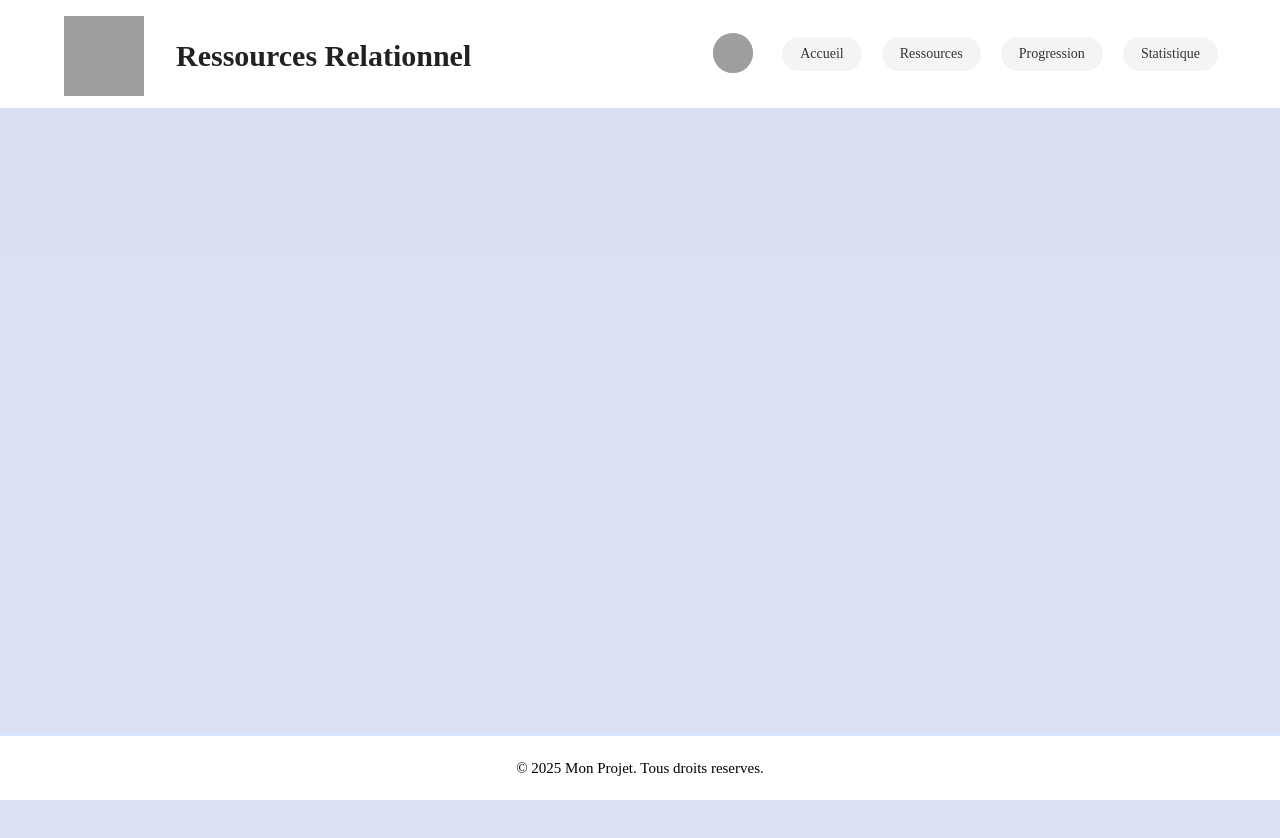
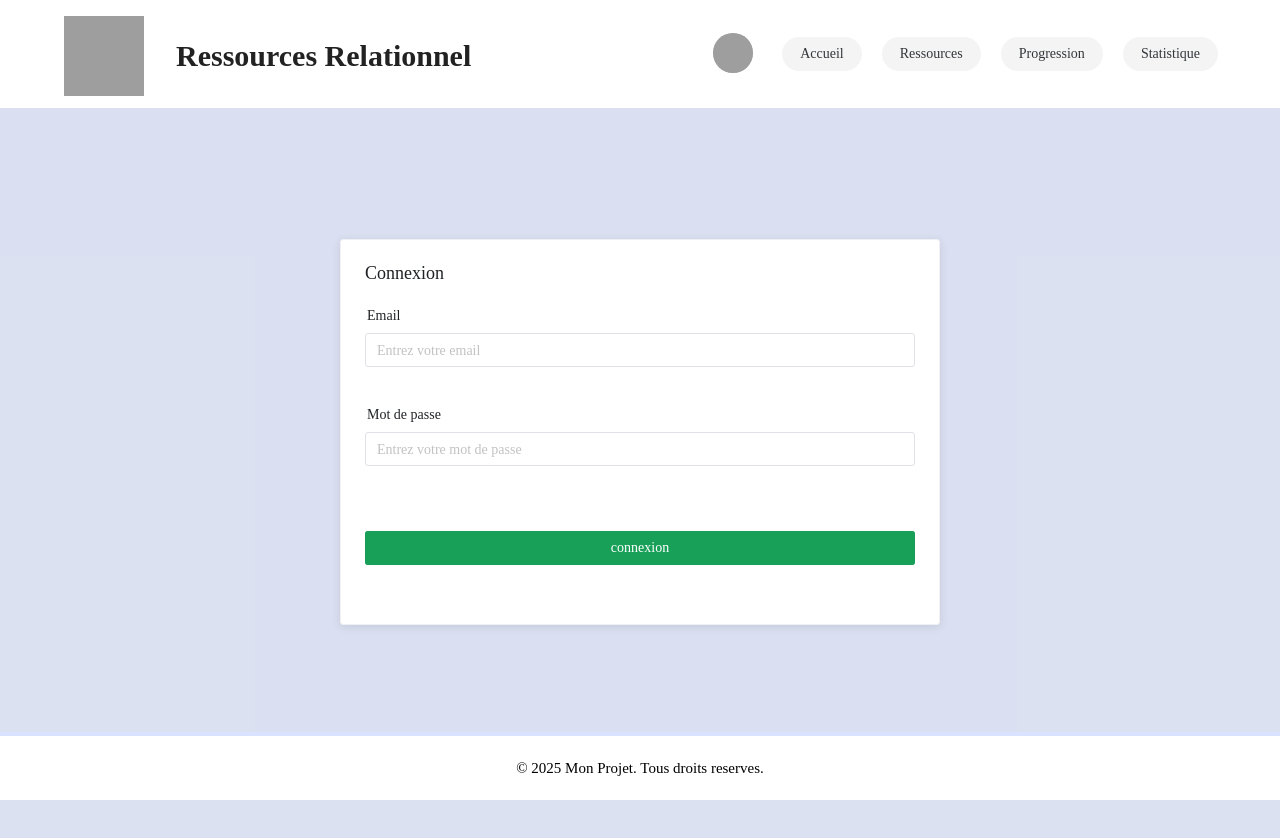
Before and after one commit to mat25/RE_SOURCES_RELATIONNELLES, a Vue app in the folder frontend/: page /connexion in a window 1280 px wide. Shown: the top 838 px of the page. Built offline with nearby package versions, Linux system fonts and the light colour scheme; grey boxes are pictures that could not be loaded.

Commit message:
Fomulaire de connexion finis reste plus qua comparer avec les user existant dans le back

```diff
--- a/frontend/src/router/index.js
+++ b/frontend/src/router/index.js
@@ -2,6 +2,7 @@ import { createRouter, createWebHistory } from 'vue-router'
 import accueil from "@/views/accueil.vue";
 import profil from "@/views/profil.vue";
 import inscription from "@/views/inscription.vue";
+import connexion from "@/views/connexion.vue";
 
 
 const router = createRouter({
@@ -20,6 +21,12 @@ const router = createRouter({
     },
 
     {
+      path: '/connexion',
+      name: 'connexion',
+      component: connexion,
+    },
+
+    {
       path: '/',
       name: 'accueil',
       component: accueil,
--- a/frontend/src/views/connexion.vue
+++ b/frontend/src/views/connexion.vue
@@ -1,8 +1,90 @@
 <template>
+  <div class="formulaire">
+    <n-card title="Connexion">
+      <n-form @submit.prevent="login" :label-width="100">
+
+        <n-form-item label="Email" :error="errors.email">
+          <n-input v-model="credentials.email" @input="validateEmail" placeholder="Entrez votre email" />
+        </n-form-item>
+
+        <n-form-item label="Mot de passe" :error="errors.password">
+          <n-input type="password" v-model="credentials.password" @input="validatePassword" placeholder="Entrez votre mot de passe" />
+        </n-form-item>
+
+        <n-form-item>
+          <n-button type="primary" @click="login">connexion</n-button>
+        </n-form-item>
+      </n-form>
+    </n-card>
+  </div>
 </template>
 
 <script>
+import { NCard, NForm, NFormItem, NInput, NButton } from 'naive-ui';
+
+export default {
+  name: 'login',
+  components: {
+    NCard,
+    NForm,
+    NFormItem,
+    NInput,
+    NButton,
+  },
+  data() {
+    return {
+      credentials: {
+        email: '',
+        password: '',
+      },
+      errors: {
+        email: '',
+        password: '',
+      },
+    }
+  },
+  methods: {
+    login() {
+      this.errors = {
+        pseudo: '',
+        email: '',
+        password: '',
+      };
+
+      // a faire quand le back sera fais
+
+    }
+  }
+}
+
 </script>
 
 <style scoped>
+.formulaire {
+  display: flex;
+  flex-direction: column;
+  justify-content: center;
+  align-items: center;
+  margin: auto auto;
+  height: 80vh;
+  width: 50vw;
+  padding: 20px;
+  box-sizing: border-box;
+}
+
+.n-card {
+  box-shadow: 0 2px 10px rgba(0, 0, 0, 0.1);
+}
+
+.n-form-item {
+  margin-bottom: 15px;
+}
+
+.n-input {
+  width: 100%;
+}
+
+.n-button {
+  width: 100%;
+}
 </style>
```
